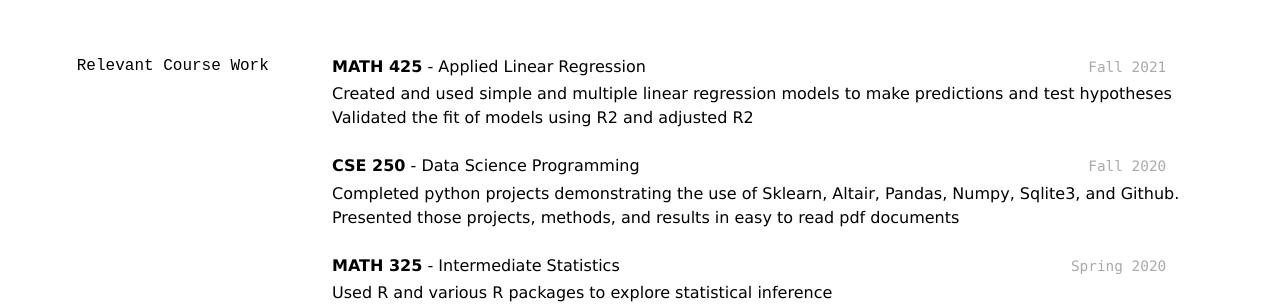
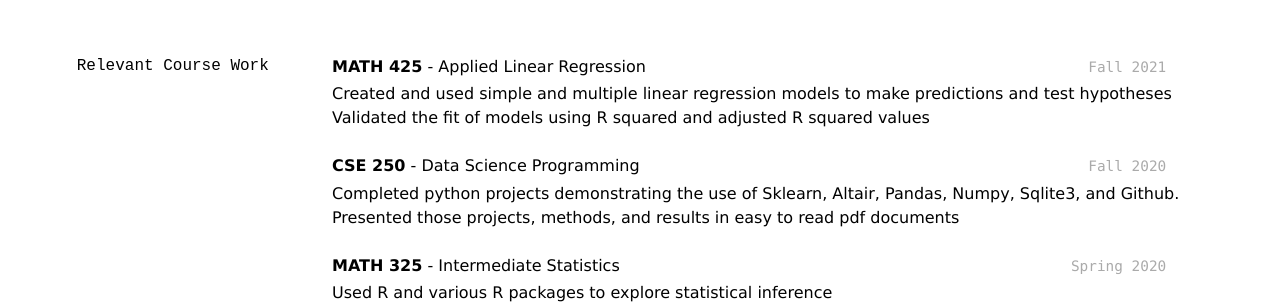
Before and after one commit to BrianGrant-Data/Resume, a Jekyll site: the page built from docs/index.md, in a window 1280 px wide. Shown: the part 302-606 px from the top of the page. Built offline with Jekyll 4.4.1, drawn with Linux system fonts in a browser that asks for light colours.

Commit message:
Superscripts don't work in final output.
R squared has been written out for formatting.

```diff
--- a/docs/index.md
+++ b/docs/index.md
@@ -25,7 +25,7 @@ __Brigham Young University - Idaho__, Rexburg, ID
 `Fall 2021`
 __MATH 425__ - Applied Linear Regression
 - Created and used simple and multiple linear regression models to make predictions and test hypotheses
-- Validated the fit of models using R<sup>2</sup> and adjusted R<sup>2</sup>
+- Validated the fit of models using R squared and adjusted R squared values
 
 `Fall 2020`
 __CSE 250__ - Data Science Programming
```
